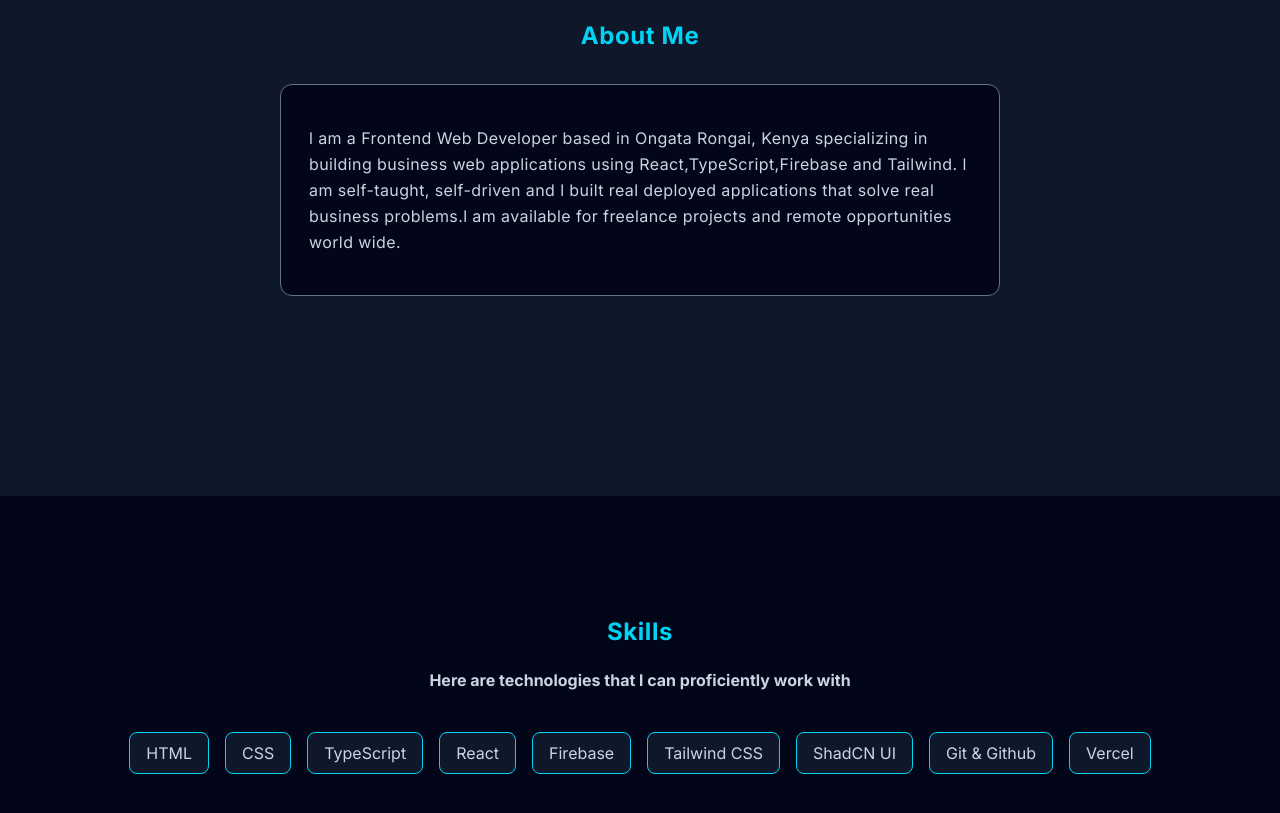
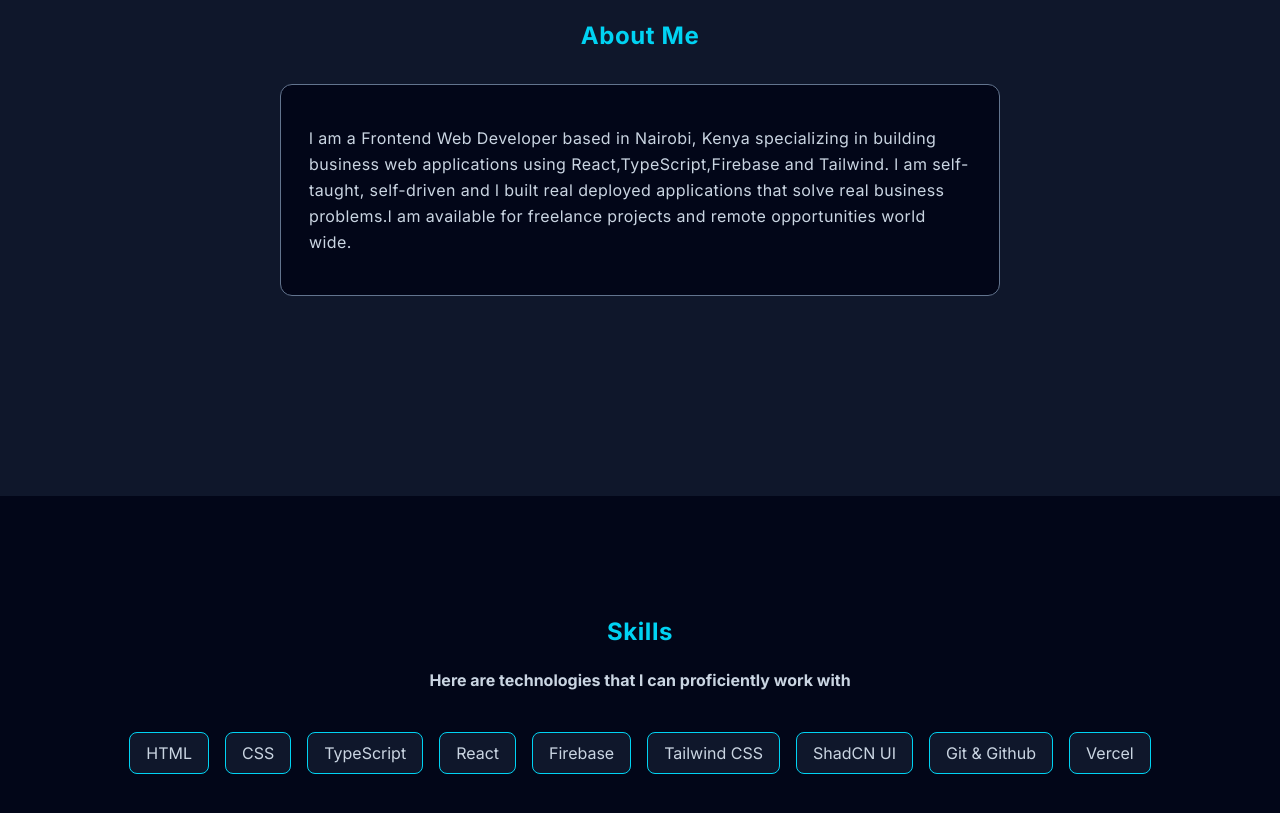
Before and after one commit to Brian9975/Brian-Kariuki, a React (Vite) app: page / in a window 1280 px wide. Shown: the part 920-1733 px from the top of the page. Built offline with nearby package versions, Linux system fonts and the light colour scheme.

Commit message:
Update linkedIn url

```diff
--- a/src/App.tsx
+++ b/src/App.tsx
@@ -119,7 +119,7 @@ const name = form.current!.from_name.value.trim()
    <h1 className="text-cyan-400 text-2xl tracking-wide font-bold pt-5">About Me</h1>
    <div className="  flex justify-center items-center mb-12">
     <div className="w-180 bg-slate-950 border my-8 mx-5 px-7 py-10 tracking-wide rounded-xl border-slate-500">
-    <p className="text-slate-300 leading-relaxed text-left">l am a Frontend Web Developer based in Ongata Rongai, Kenya specializing in building business web applications using React,TypeScript,Firebase and Tailwind.
+    <p className="text-slate-300 leading-relaxed text-left">l am a Frontend Web Developer based in Nairobi, Kenya specializing in building business web applications using React,TypeScript,Firebase and Tailwind.
       l am self-taught, self-driven and l built real deployed applications that solve real business problems.l am available for freelance projects and remote opportunities world wide.
     </p>
     </div>
@@ -238,7 +238,7 @@ const name = form.current!.from_name.value.trim()
   </div>
 
    <div className="w-7">
-    <a href="" className="">
+    <a href="" className="https://www.linkedin.com/in/briankariukitech">
     <img src={LinkedIn} className="w-full" alt="LinkedIn Logo" />
     </a>
   </div>
```
